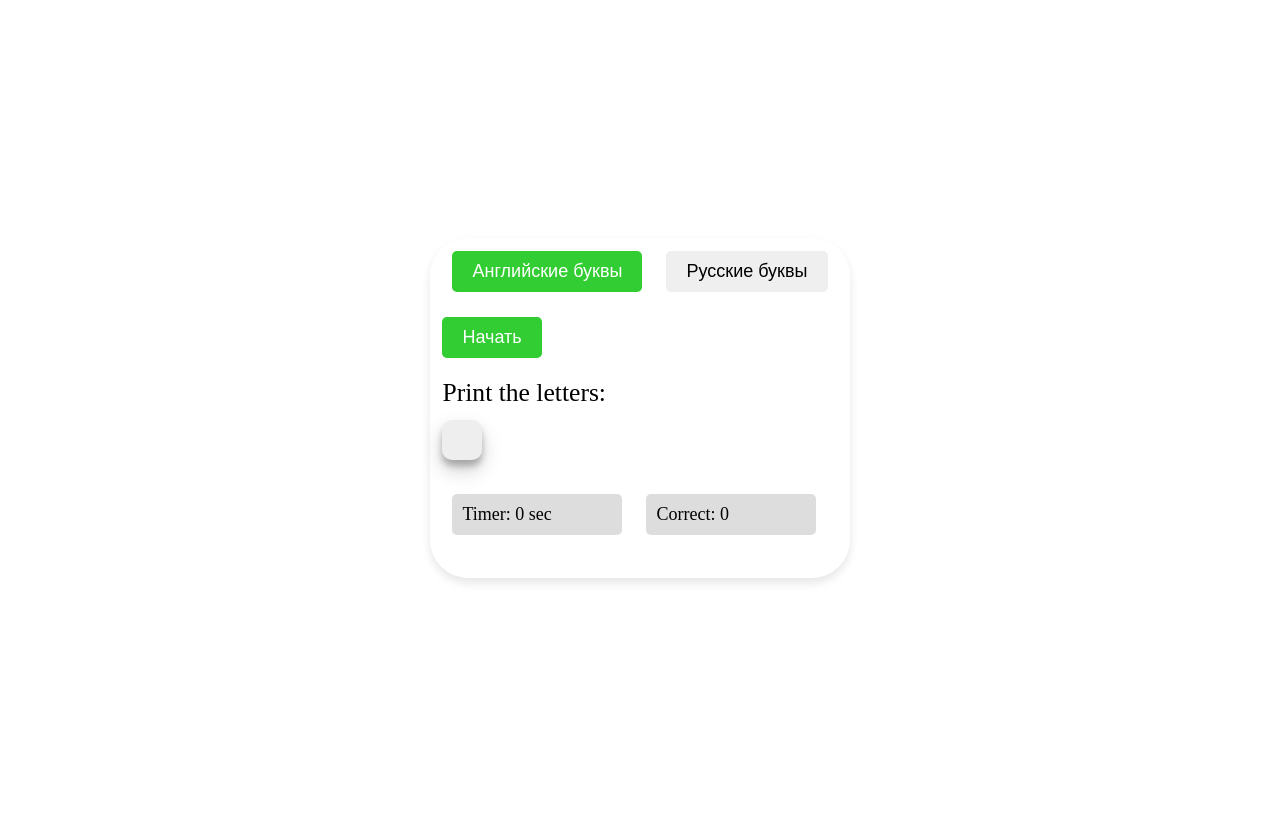
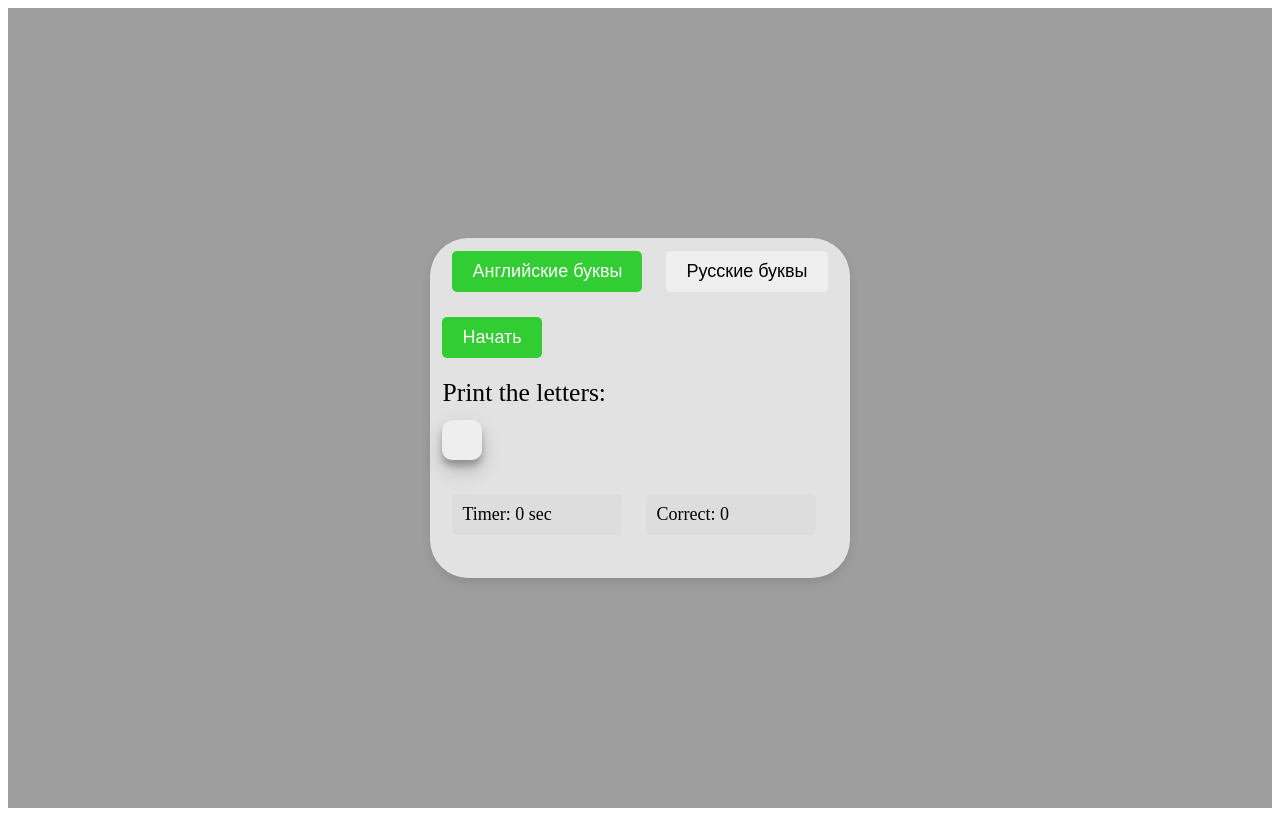
Before and after one commit to Git-da-K/Trainers, a plain HTML site: page keyboardTrM3L2/index.html in a window 1280 px wide. Drawn offline with Linux system fonts and the light colour scheme; the site is published under a folder, as on GitHub Pages, so addresses that start at the root find nothing.

Commit message:
Update styles.css

```diff
--- a/keyboardTrM3L2/styles.css
+++ b/keyboardTrM3L2/styles.css
@@ -9,7 +9,7 @@ body {
 }
 
 #backgroundContainer {
-  background-image: url('/images/fonmain.png');
+  background-image: url('images/fonmain.png');
   background-size: cover;
   background-position: center;
   height: 100vh;
```
